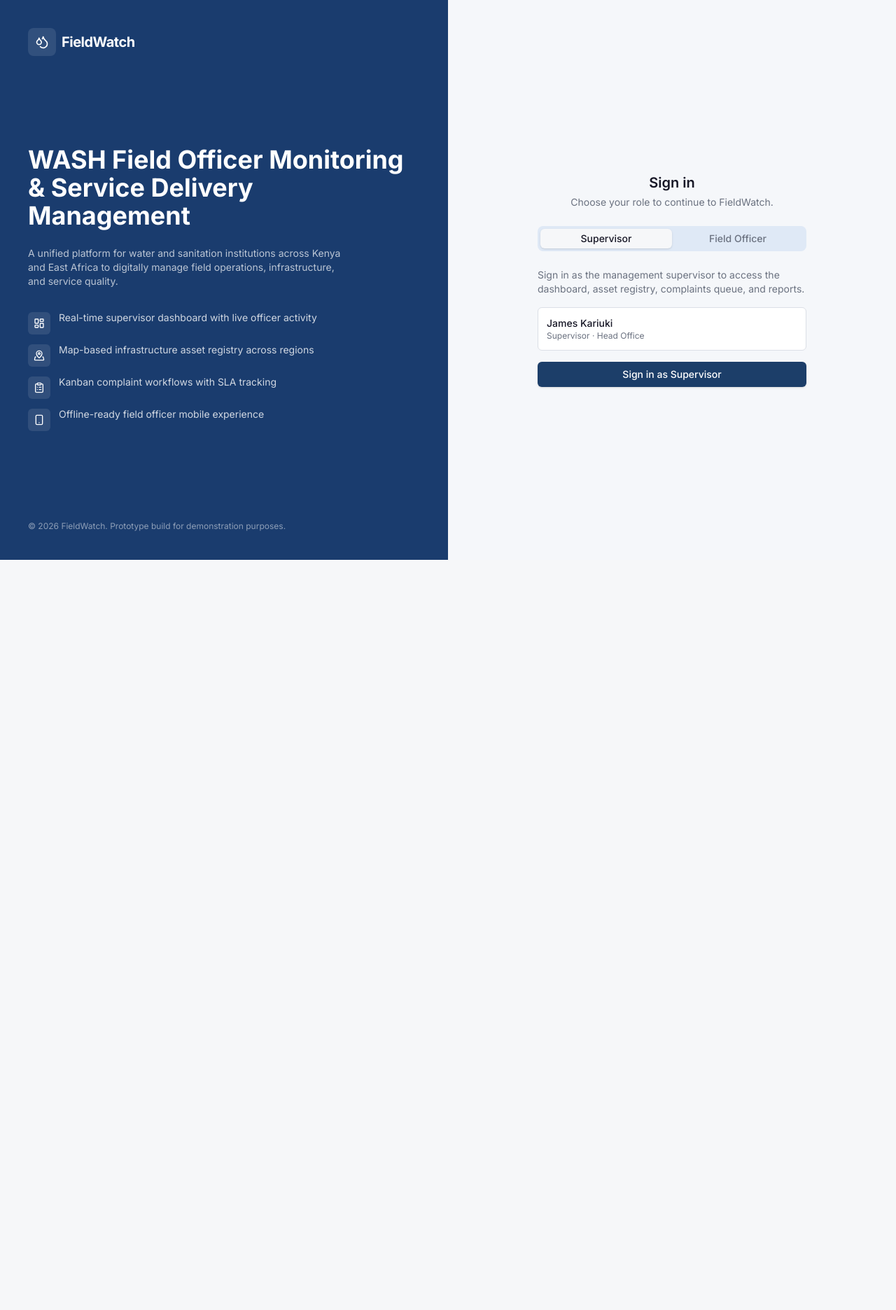
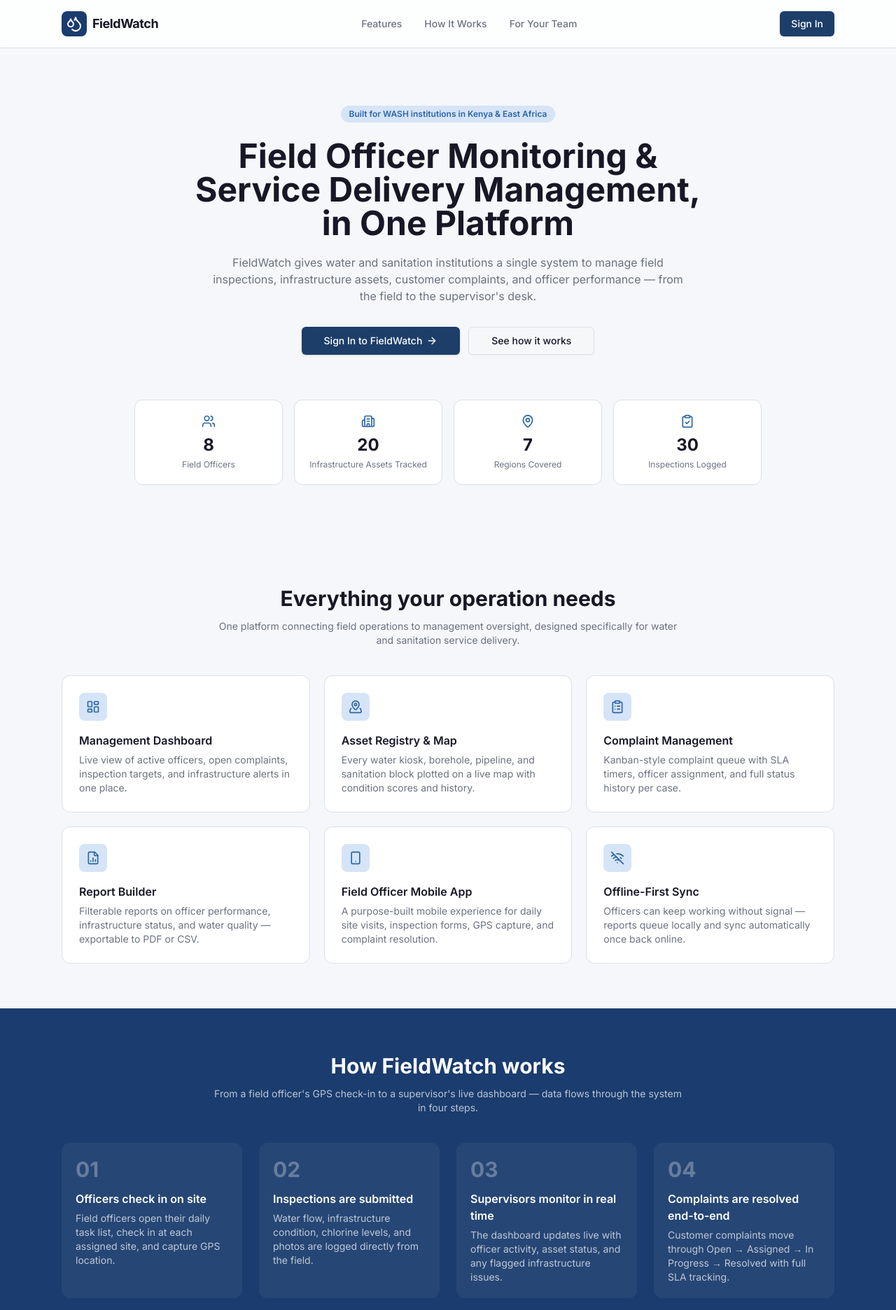
Before and after one commit to JosephNjorog/Wash-Field-Officer, a Next.js app: page / in a window 1280 px wide. Shown: the top 1872 px of the page at 70% size. Before the commit the page ends 800 px from the top, so only its background shows below. Built offline with nearby package versions, Linux system fonts and the light colour scheme.

Commit message:
feat: update routing to redirect to login page instead of home; adjust middleware for role-based access

```diff
--- a/app/field/page.tsx
+++ b/app/field/page.tsx
@@ -34,7 +34,7 @@
   useEffect(() => {
     if (!hydrated) return;
     if (!session) {
-      router.replace("/");
+      router.replace("/login");
       return;
     }
     if (session.role !== "officer") {
@@ -72,7 +72,7 @@
       <button
         onClick={() => {
           logout();
-          router.push("/");
+          router.push("/login");
         }}
         className="fixed left-4 top-4 z-10 flex items-center gap-1.5 rounded-full bg-white px-3 py-1.5 text-xs font-medium text-destructive shadow-md hover:bg-destructive/10"
       >
--- a/app/page.tsx
+++ b/app/page.tsx
@@ -1,144 +1,262 @@
-"use client";
-
-import { useState } from "react";
-import { useRouter } from "next/navigation";
+import Link from "next/link";
 import {
   Droplets,
   LayoutDashboard,
   MapPinned,
   ClipboardList,
+  FileBarChart2,
   Smartphone,
+  WifiOff,
+  ArrowRight,
+  MapPin,
+  ClipboardCheck,
+  Users,
+  Building2,
 } from "lucide-react";
 import seed from "@/data/seed.json";
 import type { SeedData } from "@/lib/types";
 import { Button } from "@/components/ui/button";
-import { Label } from "@/components/ui/label";
-import { Tabs, TabsContent, TabsList, TabsTrigger } from "@/components/ui/tabs";
-import {
-  Select,
-  SelectContent,
-  SelectItem,
-  SelectTrigger,
-  SelectValue,
-} from "@/components/ui/select";
-import { useAuthStore } from "@/lib/auth-store";
 
-const officers = (seed as SeedData).officers;
+const data = seed as SeedData;
+const regionCount = new Set(data.assets.map((a) => a.region)).size;
+
+const NAV_LINKS = [
+  { href: "#features", label: "Features" },
+  { href: "#how-it-works", label: "How It Works" },
+  { href: "#roles", label: "For Your Team" },
+];
+
+const STATS = [
+  { icon: Users, label: "Field Officers", value: data.officers.length },
+  { icon: Building2, label: "Infrastructure Assets Tracked", value: data.assets.length },
+  { icon: MapPin, label: "Regions Covered", value: regionCount },
+  { icon: ClipboardCheck, label: "Inspections Logged", value: data.inspections.length },
+];
 
 const FEATURES = [
-  { icon: LayoutDashboard, text: "Real-time supervisor dashboard with live officer activity" },
-  { icon: MapPinned, text: "Map-based infrastructure asset registry across regions" },
-  { icon: ClipboardList, text: "Kanban complaint workflows with SLA tracking" },
-  { icon: Smartphone, text: "Offline-ready field officer mobile experience" },
+  {
+    icon: LayoutDashboard,
+    title: "Management Dashboard",
+    description:
+      "Live view of active officers, open complaints, inspection targets, and infrastructure alerts in one place.",
+  },
+  {
+    icon: MapPinned,
+    title: "Asset Registry & Map",
+    description:
+      "Every water kiosk, borehole, pipeline, and sanitation block plotted on a live map with condition scores and history.",
+  },
+  {
+    icon: ClipboardList,
+    title: "Complaint Management",
+    description:
+      "Kanban-style complaint queue with SLA timers, officer assignment, and full status history per case.",
+  },
+  {
+    icon: FileBarChart2,
+    title: "Report Builder",
+    description:
+      "Filterable reports on officer performance, infrastructure status, and water quality — exportable to PDF or CSV.",
+  },
+  {
+    icon: Smartphone,
+    title: "Field Officer Mobile App",
+    description:
+      "A purpose-built mobile experience for daily site visits, inspection forms, GPS capture, and complaint resolution.",
+  },
+  {
+    icon: WifiOff,
+    title: "Offline-First Sync",
+    description:
+      "Officers can keep working without signal — reports queue locally and sync automatically once back online.",
+  },
+];
+
+const STEPS = [
+  {
+    step: "01",
+    title: "Officers check in on site",
+    description: "Field officers open their daily task list, check in at each assigned site, and capture GPS location.",
+  },
+  {
+    step: "02",
+    title: "Inspections are submitted",
+    description: "Water flow, infrastructure condition, chlorine levels, and photos are logged directly from the field.",
+  },
+  {
+    step: "03",
+    title: "Supervisors monitor in real time",
+    description: "The dashboard updates live with officer activity, asset status, and any flagged infrastructure issues.",
+  },
+  {
+    step: "04",
+    title: "Complaints are resolved end-to-end",
+    description: "Customer complaints move through Open → Assigned → In Progress → Resolved with full SLA tracking.",
+  },
 ];
 
 export default function LandingPage() {
-  const router = useRouter();
-  const login = useAuthStore((s) => s.login);
-  const [officerId, setOfficerId] = useState(officers[0].id);
+  return (
+    <div className="min-h-screen bg-brand-surface">
+      <header className="sticky top-0 z-10 border-b border-border bg-white/80 backdrop-blur">
+        <div className="mx-auto flex max-w-6xl items-center justify-between px-6 py-4">
+          <div className="flex items-center gap-2">
+            <div className="flex size-9 items-center justify-center rounded-lg bg-brand-primary text-white">
+              <Droplets className="size-4.5" />
+            </div>
+            <span className="text-lg font-bold tracking-tight text-foreground">FieldWatch</span>
+          </div>
+          <nav className="hidden items-center gap-8 md:flex">
+            {NAV_LINKS.map((link) => (
+              <a
+                key={link.href}
+                href={link.href}
+                className="text-sm font-medium text-muted-foreground hover:text-foreground"
+              >
+                {link.label}
+              </a>
+            ))}
+          </nav>
+          <Button asChild>
+            <Link href="/login">Sign In</Link>
+          </Button>
+        </div>
+      </header>
 
-  function signInAsSupervisor() {
-    login({ role: "supervisor", officerId: null, name: "James Kariuki" });
-    router.push("/dashboard");
-  }
-
-  function signInAsOfficer() {
-    const officer = officers.find((o) => o.id === officerId);
-    if (!officer) return;
-    login({ role: "officer", officerId: officer.id, name: officer.name });
-    router.push("/field");
-  }
-
-  return (
-    <div className="grid min-h-screen lg:grid-cols-2">
-      <div className="flex flex-col justify-between bg-brand-primary p-10 text-white">
-        <div className="flex items-center gap-2">
-          <div className="flex size-10 items-center justify-center rounded-lg bg-white/10">
-            <Droplets className="size-5" />
-          </div>
-          <span className="text-xl font-bold tracking-tight">FieldWatch</span>
+      <section className="mx-auto max-w-6xl px-6 py-20 text-center">
+        <span className="inline-flex items-center rounded-full bg-brand-tint px-3 py-1 text-xs font-semibold text-secondary">
+          Built for WASH institutions in Kenya &amp; East Africa
+        </span>
+        <h1 className="mx-auto mt-6 max-w-3xl text-4xl font-bold leading-tight text-foreground sm:text-5xl">
+          Field Officer Monitoring &amp; Service Delivery Management, in One Platform
+        </h1>
+        <p className="mx-auto mt-5 max-w-2xl text-base text-muted-foreground">
+          FieldWatch gives water and sanitation institutions a single system to manage field
+          inspections, infrastructure assets, customer complaints, and officer performance —
+          from the field to the supervisor&apos;s desk.
+        </p>
+        <div className="mt-8 flex flex-wrap items-center justify-center gap-3">
+          <Button size="lg" asChild className="gap-1.5">
+            <Link href="/login">
+              Sign In to FieldWatch <ArrowRight className="size-4" />
+            </Link>
+          </Button>
+          <Button size="lg" variant="outline" asChild>
+            <a href="#how-it-works">See how it works</a>
+          </Button>
         </div>
 
-        <div className="space-y-6">
-          <h1 className="text-3xl font-bold leading-tight sm:text-4xl">
-            WASH Field Officer Monitoring &amp; Service Delivery Management
-          </h1>
-          <p className="max-w-md text-sm text-white/70">
-            A unified platform for water and sanitation institutions across Kenya and East
-            Africa to digitally manage field operations, infrastructure, and service quality.
+        <div className="mx-auto mt-16 grid max-w-4xl grid-cols-2 gap-4 sm:grid-cols-4">
+          {STATS.map((stat) => (
+            <div key={stat.label} className="rounded-xl border border-border bg-white p-5">
+              <stat.icon className="mx-auto size-5 text-secondary" />
+              <p className="mt-2 text-2xl font-bold text-foreground">{stat.value}</p>
+              <p className="mt-1 text-xs text-muted-foreground">{stat.label}</p>
+            </div>
+          ))}
+        </div>
+      </section>
+
+      <section id="features" className="mx-auto max-w-6xl px-6 py-16">
+        <div className="mx-auto max-w-2xl text-center">
+          <h2 className="text-3xl font-bold text-foreground">Everything your operation needs</h2>
+          <p className="mt-3 text-sm text-muted-foreground">
+            One platform connecting field operations to management oversight, designed
+            specifically for water and sanitation service delivery.
           </p>
-          <div className="space-y-3 pt-2">
-            {FEATURES.map((f) => (
-              <div key={f.text} className="flex items-start gap-3">
-                <div className="mt-0.5 flex size-8 shrink-0 items-center justify-center rounded-md bg-white/10">
-                  <f.icon className="size-4" />
-                </div>
-                <p className="text-sm text-white/80">{f.text}</p>
+        </div>
+        <div className="mt-10 grid grid-cols-1 gap-5 sm:grid-cols-2 lg:grid-cols-3">
+          {FEATURES.map((feature) => (
+            <div key={feature.title} className="rounded-xl border border-border bg-white p-6">
+              <div className="flex size-10 items-center justify-center rounded-lg bg-brand-tint text-secondary">
+                <feature.icon className="size-5" />
+              </div>
+              <h3 className="mt-4 text-base font-semibold text-foreground">{feature.title}</h3>
+              <p className="mt-1.5 text-sm text-muted-foreground">{feature.description}</p>
+            </div>
+          ))}
+        </div>
+      </section>
+
+      <section id="how-it-works" className="bg-brand-primary py-16 text-white">
+        <div className="mx-auto max-w-6xl px-6">
+          <div className="mx-auto max-w-2xl text-center">
+            <h2 className="text-3xl font-bold">How FieldWatch works</h2>
+            <p className="mt-3 text-sm text-white/70">
+              From a field officer&apos;s GPS check-in to a supervisor&apos;s live dashboard —
+              data flows through the system in four steps.
+            </p>
+          </div>
+          <div className="mt-10 grid grid-cols-1 gap-6 sm:grid-cols-2 lg:grid-cols-4">
+            {STEPS.map((step) => (
+              <div key={step.step} className="rounded-xl bg-white/5 p-5">
+                <span className="text-3xl font-bold text-white/30">{step.step}</span>
+                <h3 className="mt-3 text-base font-semibold">{step.title}</h3>
+                <p className="mt-1.5 text-sm text-white/70">{step.description}</p>
               </div>
             ))}
           </div>
         </div>
+      </section>
 
-        <p className="text-xs text-white/50">
-          © {new Date().getFullYear()} FieldWatch. Prototype build for demonstration purposes.
-        </p>
-      </div>
-
-      <div className="flex items-center justify-center bg-brand-surface p-8">
-        <div className="w-full max-w-sm space-y-6">
-          <div className="space-y-1 text-center">
-            <h2 className="text-xl font-semibold text-foreground">Sign in</h2>
-            <p className="text-sm text-muted-foreground">
-              Choose your role to continue to FieldWatch.
+      <section id="roles" className="mx-auto max-w-6xl px-6 py-16">
+        <div className="mx-auto max-w-2xl text-center">
+          <h2 className="text-3xl font-bold text-foreground">Built for both sides of the field</h2>
+          <p className="mt-3 text-sm text-muted-foreground">
+            Supervisors and field officers each get an experience designed for how they actually
+            work.
+          </p>
+        </div>
+        <div className="mt-10 grid grid-cols-1 gap-6 sm:grid-cols-2">
+          <div className="rounded-xl border border-border bg-white p-7">
+            <div className="flex size-11 items-center justify-center rounded-lg bg-brand-tint text-secondary">
+              <LayoutDashboard className="size-5" />
+            </div>
+            <h3 className="mt-4 text-lg font-semibold text-foreground">For Supervisors</h3>
+            <p className="mt-2 text-sm text-muted-foreground">
+              A desktop-first command center: live officer activity, asset health across regions,
+              complaint SLAs, and exportable reports — all in one dashboard.
             </p>
           </div>
+          <div className="rounded-xl border border-border bg-white p-7">
+            <div className="flex size-11 items-center justify-center rounded-lg bg-brand-tint text-secondary">
+              <Smartphone className="size-5" />
+            </div>
+            <h3 className="mt-4 text-lg font-semibold text-foreground">For Field Officers</h3>
+            <p className="mt-2 text-sm text-muted-foreground">
+              A mobile-optimized app for daily site visits, inspection forms with GPS and photo
+              capture, complaint resolution, and offline-ready syncing.
+            </p>
+          </div>
+        </div>
+      </section>
 
-          <Tabs defaultValue="supervisor">
-            <TabsList className="grid w-full grid-cols-2">
-              <TabsTrigger value="supervisor">Supervisor</TabsTrigger>
-              <TabsTrigger value="officer">Field Officer</TabsTrigger>
-            </TabsList>
+      <section className="mx-auto max-w-4xl px-6 py-16 text-center">
+        <h2 className="text-2xl font-bold text-foreground">Ready to see FieldWatch in action?</h2>
+        <p className="mt-3 text-sm text-muted-foreground">
+          Sign in as a supervisor or a field officer to explore the full prototype with real
+          sample data.
+        </p>
+        <Button size="lg" asChild className="mt-6 gap-1.5">
+          <Link href="/login">
+            Sign In <ArrowRight className="size-4" />
+          </Link>
+        </Button>
+      </section>
 
-            <TabsContent value="supervisor" className="space-y-4 pt-4">
-              <p className="text-sm text-muted-foreground">
-                Sign in as the management supervisor to access the dashboard, asset registry,
-                complaints queue, and reports.
-              </p>
-              <div className="rounded-md border border-border bg-white p-3">
-                <p className="text-sm font-medium text-foreground">James Kariuki</p>
-                <p className="text-xs text-muted-foreground">Supervisor · Head Office</p>
-              </div>
-              <Button className="w-full" onClick={signInAsSupervisor}>
-                Sign in as Supervisor
-              </Button>
-            </TabsContent>
-
-            <TabsContent value="officer" className="space-y-4 pt-4">
-              <p className="text-sm text-muted-foreground">
-                Sign in as a field officer to access the mobile inspection and complaints view.
-              </p>
-              <div className="space-y-1.5">
-                <Label className="text-xs">Select Officer</Label>
-                <Select value={officerId} onValueChange={setOfficerId}>
-                  <SelectTrigger>
-                    <SelectValue />
-                  </SelectTrigger>
-                  <SelectContent>
-                    {officers.map((o) => (
-                      <SelectItem key={o.id} value={o.id}>
-                        {o.name} — {o.region}
-                      </SelectItem>
-                    ))}
-                  </SelectContent>
-                </Select>
-              </div>
-              <Button className="w-full" onClick={signInAsOfficer}>
-                Sign in as Field Officer
-              </Button>
-            </TabsContent>
-          </Tabs>
+      <footer className="border-t border-border bg-white py-8">
+        <div className="mx-auto flex max-w-6xl flex-col items-center justify-between gap-3 px-6 sm:flex-row">
+          <div className="flex items-center gap-2">
+            <div className="flex size-7 items-center justify-center rounded-md bg-brand-primary text-white">
+              <Droplets className="size-3.5" />
+            </div>
+            <span className="text-sm font-semibold text-foreground">FieldWatch</span>
+          </div>
+          <p className="text-xs text-muted-foreground">
+            © {new Date().getFullYear()} FieldWatch. Prototype build for demonstration purposes.
+          </p>
         </div>
-      </div>
+      </footer>
     </div>
   );
 }
--- a/components/shared/header.tsx
+++ b/components/shared/header.tsx
@@ -100,7 +100,7 @@
             <DropdownMenuItem
               onClick={() => {
                 logout();
-                router.push("/");
+                router.push("/login");
               }}
             >
               Sign out
```
Also changed, not shown: middleware.ts (+11 -3 lines).
